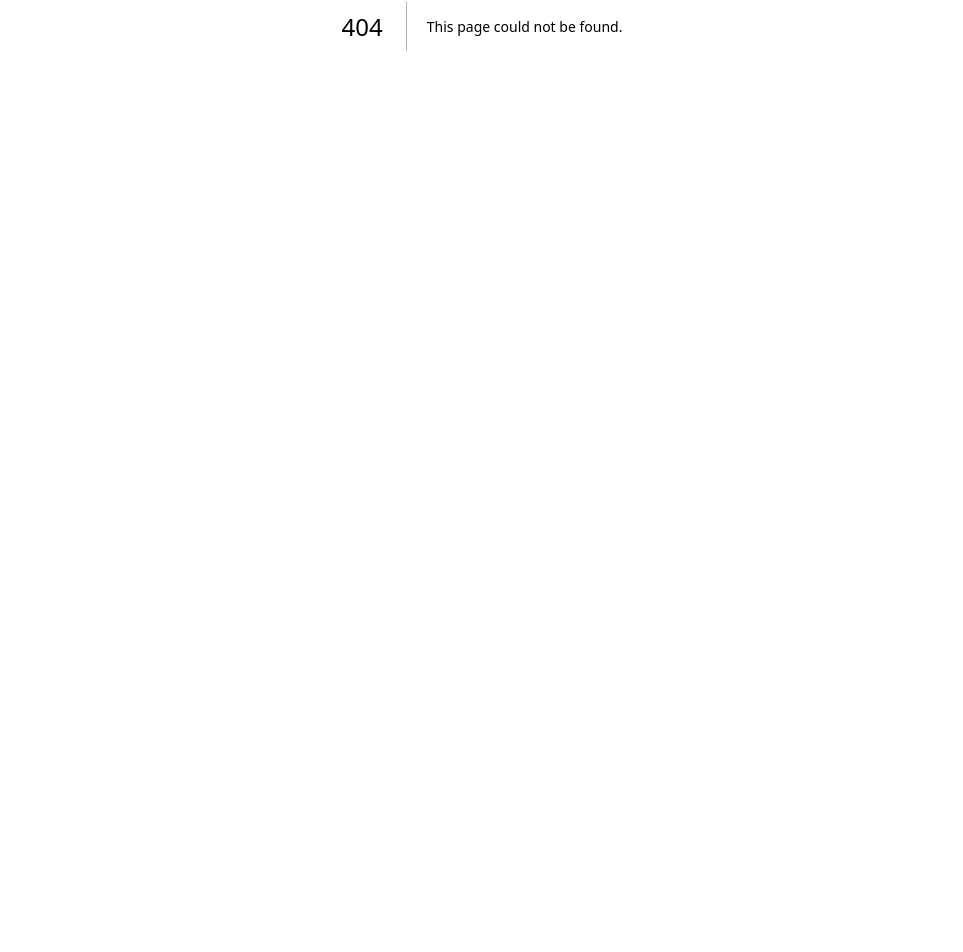
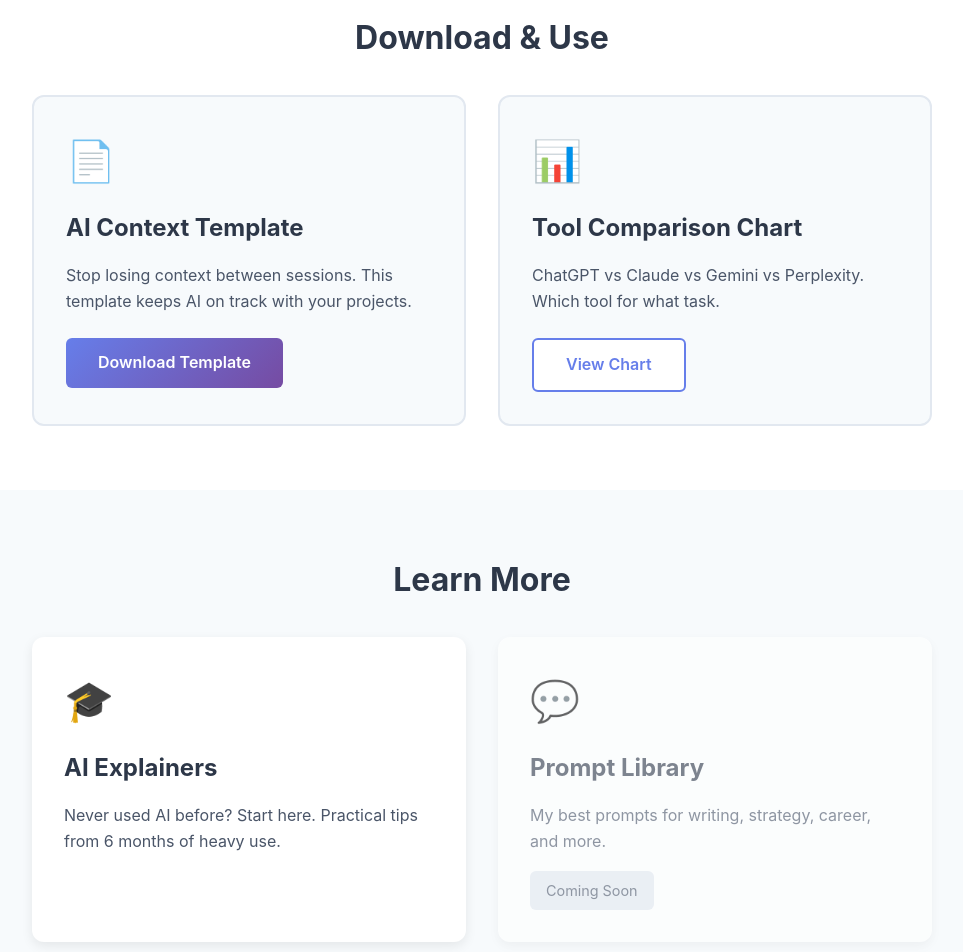
Before and after one commit to givemetheballai-debug/Buildwithjamie, a Next.js app: page /resources in a window 1280 px wide. Before the commit this address had no page. Shown: the part 374-1326 px from the top of the page, without its empty margins (158-1121 px from the left). Before the commit the page ends 800 px from the top, so only its background shows below. Built offline with nearby package versions, Linux system fonts and the light colour scheme.

Commit message:
Add files via upload

```diff
--- /dev/null
+++ b/app/resources/page.js
@@ -0,0 +1,163 @@
+import Navigation from '../../components/Navigation'
+import Footer from '../../components/Footer'
+import Link from 'next/link'
+
+export default function Resources() {
+  return (
+    <>
+      <Navigation />
+
+      {/* Hero */}
+      <div style={{
+        marginTop: '70px',
+        padding: '4rem 2rem',
+        textAlign: 'center',
+        background: 'linear-gradient(135deg, #667eea 0%, #764ba2 100%)',
+        color: 'white'
+      }}>
+        <h1 style={{fontSize: '3rem', marginBottom: '1rem'}}>Resources</h1>
+        <p style={{fontSize: '1.2rem'}}>Free tools to help you build with AI</p>
+      </div>
+
+      {/* Downloads Section */}
+      <section style={{padding: '4rem 2rem', background: 'white'}}>
+        <div style={{maxWidth: '900px', margin: '0 auto'}}>
+          <h2 style={{fontSize: '2rem', marginBottom: '2rem', textAlign: 'center', color: '#2d3748'}}>
+            Download & Use
+          </h2>
+
+          <div style={{
+            display: 'grid',
+            gridTemplateColumns: 'repeat(auto-fit, minmax(300px, 1fr))',
+            gap: '2rem'
+          }}>
+            {/* Context Template */}
+            <div style={{
+              padding: '2rem',
+              background: '#f7fafc',
+              borderRadius: '12px',
+              border: '2px solid #e2e8f0'
+            }}>
+              <div style={{fontSize: '2.5rem', marginBottom: '1rem'}}>📄</div>
+              <h3 style={{fontSize: '1.5rem', marginBottom: '1rem', color: '#2d3748'}}>
+                AI Context Template
+              </h3>
+              <p style={{color: '#4a5568', marginBottom: '1.5rem'}}>
+                Stop losing context between sessions. This template keeps AI on track with your projects.
+              </p>
+              <a
+                href="/AI_Context_Template.docx"
+                download
+                style={{
+                  display: 'inline-block',
+                  padding: '0.75rem 2rem',
+                  background: 'linear-gradient(135deg, #667eea 0%, #764ba2 100%)',
+                  color: 'white',
+                  borderRadius: '6px',
+                  textDecoration: 'none',
+                  fontWeight: '600'
+                }}
+              >
+                Download Template
+              </a>
+            </div>
+
+            {/* Tool Comparison */}
+            <div style={{
+              padding: '2rem',
+              background: '#f7fafc',
+              borderRadius: '12px',
+              border: '2px solid #e2e8f0'
+            }}>
+              <div style={{fontSize: '2.5rem', marginBottom: '1rem'}}>📊</div>
+              <h3 style={{fontSize: '1.5rem', marginBottom: '1rem', color: '#2d3748'}}>
+                Tool Comparison Chart
+              </h3>
+              <p style={{color: '#4a5568', marginBottom: '1.5rem'}}>
+                ChatGPT vs Claude vs Gemini vs Perplexity. Which tool for what task.
+              </p>
+              <Link
+                href="/resources/tool-comparison"
+                style={{
+                  display: 'inline-block',
+                  padding: '0.75rem 2rem',
+                  background: 'white',
+                  color: '#667eea',
+                  border: '2px solid #667eea',
+                  borderRadius: '6px',
+                  textDecoration: 'none',
+                  fontWeight: '600'
+                }}
+              >
+                View Chart
+              </Link>
+            </div>
+          </div>
+        </div>
+      </section>
+
+      {/* Learn More Section */}
+      <section style={{padding: '4rem 2rem', background: '#f7fafc'}}>
+        <div style={{maxWidth: '900px', margin: '0 auto'}}>
+          <h2 style={{fontSize: '2rem', marginBottom: '2rem', textAlign: 'center', color: '#2d3748'}}>
+            Learn More
+          </h2>
+
+          <div style={{
+            display: 'grid',
+            gridTemplateColumns: 'repeat(auto-fit, minmax(300px, 1fr))',
+            gap: '2rem'
+          }}>
+            {/* AI Explainers */}
+            <Link href="/resources/explainers" style={{
+              padding: '2rem',
+              background: 'white',
+              borderRadius: '12px',
+              textDecoration: 'none',
+              boxShadow: '0 4px 12px rgba(0,0,0,0.08)',
+              transition: 'transform 0.2s',
+              display: 'block'
+            }}>
+              <div style={{fontSize: '2.5rem', marginBottom: '1rem'}}>🎓</div>
+              <h3 style={{fontSize: '1.5rem', marginBottom: '1rem', color: '#2d3748'}}>
+                AI Explainers
+              </h3>
+              <p style={{color: '#4a5568'}}>
+                Never used AI before? Start here. Practical tips from 6 months of heavy use.
+              </p>
+            </Link>
+
+            {/* Prompt Library - Coming Soon */}
+            <div style={{
+              padding: '2rem',
+              background: 'white',
+              borderRadius: '12px',
+              boxShadow: '0 4px 12px rgba(0,0,0,0.08)',
+              opacity: '0.6'
+            }}>
+              <div style={{fontSize: '2.5rem', marginBottom: '1rem'}}>💬</div>
+              <h3 style={{fontSize: '1.5rem', marginBottom: '1rem', color: '#2d3748'}}>
+                Prompt Library
+              </h3>
+              <p style={{color: '#4a5568', marginBottom: '1rem'}}>
+                My best prompts for writing, strategy, career, and more.
+              </p>
+              <span style={{
+                display: 'inline-block',
+                padding: '0.5rem 1rem',
+                background: '#e2e8f0',
+                borderRadius: '6px',
+                fontSize: '0.9rem',
+                color: '#4a5568'
+              }}>
+                Coming Soon
+              </span>
+            </div>
+          </div>
+        </div>
+      </section>
+
+      <Footer />
+    </>
+  )
+}
```
